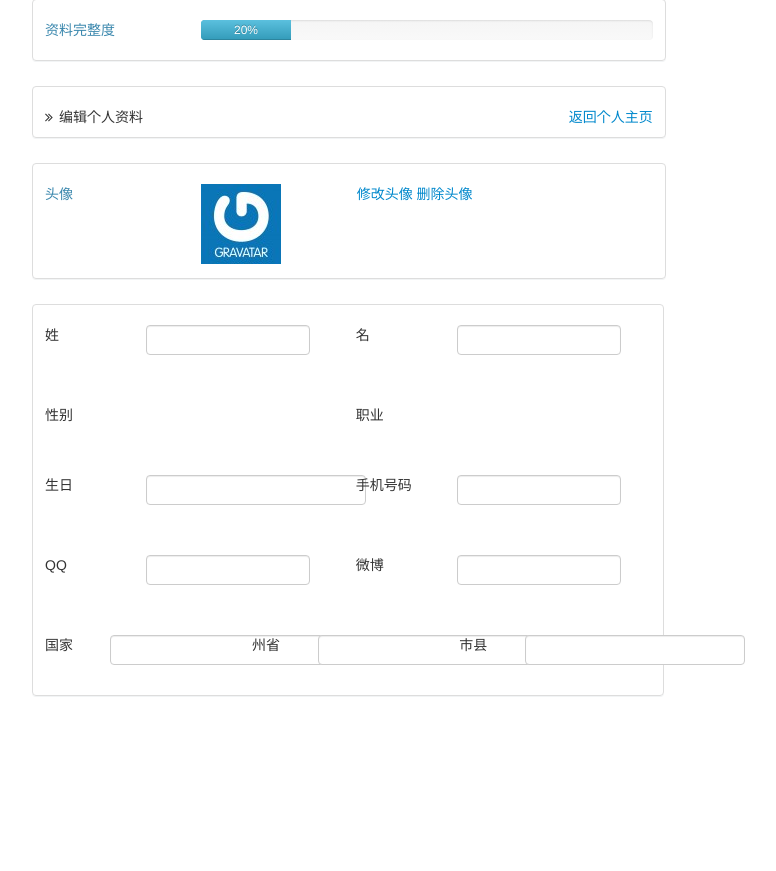
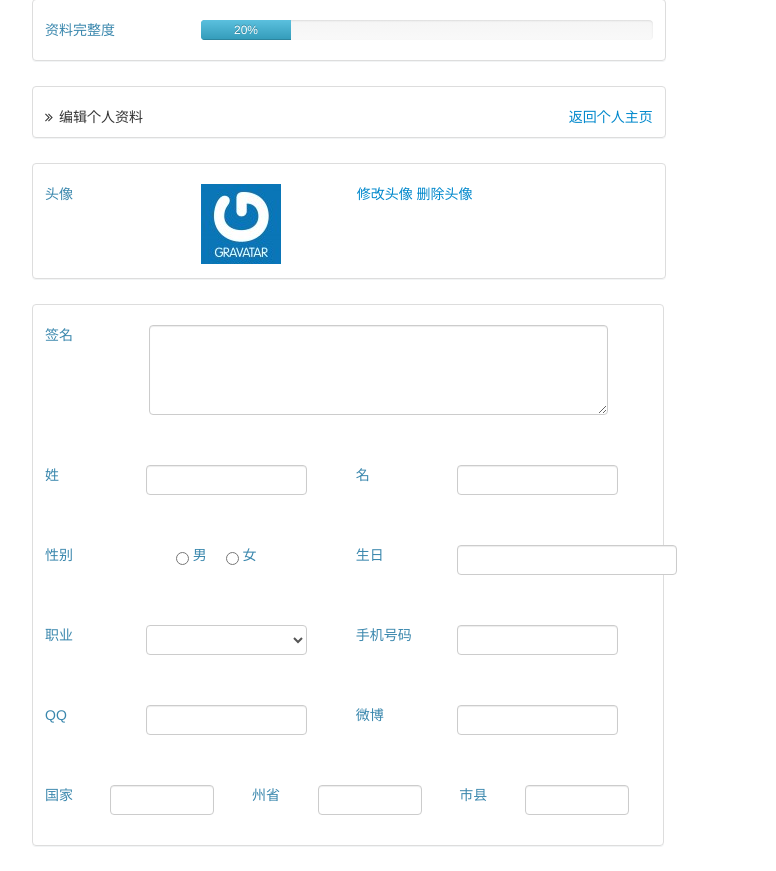
Before and after one commit to mutoulbj/BOHOO, a Django app: page /people/edit/ in a window 1280 px wide. Shown: the part 71-942 px from the top of the page, without its empty margins (128-904 px from the left). Before the commit the page ends 768 px from the top, so only its background shows below. Run offline with Django 3.2, Linux system fonts and the light colour scheme; lists and menus that the app fills with data are empty; parts of the project's set-up code (start-up, migrations or seed data) failed here and were passed over; some libraries are stand-ins or nearby versions; grey boxes are pictures that could not be loaded.

Commit message:
个人资料页面界面设计完成

```diff
--- a/Bohoo/templates/base.html
+++ b/Bohoo/templates/base.html
@@ -1,4 +1,4 @@
-{% load compress %}
+{% load compress avatar_tags %}
 <!DOCTYPE html>
 <html lang="en">
 <head>
@@ -82,6 +82,9 @@
                 <ul class="nav pull-right">
                     {% if request.user.is_authenticated %}
                         <li>
+                            <a href="">{% avatar request.user 45 %}</a>
+                        </li>
+                        <li>
                             <a href="#">{{ request.user.username }}</a>
                         </li>
                     {% else %}
--- a/User/forms.py
+++ b/User/forms.py
@@ -1,6 +1,10 @@
 #! -*- coding:utf-8 -*-
 from django import forms
+from django.forms.extras import SelectDateWidget
+
 from User.models import MyUser
+
+from User.utils import get_last_70_year_range
 
 
 class UserInfo(forms.ModelForm):
@@ -25,23 +29,24 @@
         label=u'签名',
         widget=forms.Textarea(
             attrs={
-                'class': 'input-medium'
+                'class': 'span11',
+                'rows': '4',
             }
         )
     )
     job = forms.ChoiceField(
         label=u'职业',
         widget=forms.Select(
-            # attrs={
-            #     'class': ''
-            # }
+            attrs={
+                'class': 'span10'
+            }
         )
     )
     first_name = forms.CharField(
         label=u'名',
         widget=forms.TextInput(
             attrs={
-                'class': 'input-medium'
+                'class': 'span10'
             }
         )
     )
@@ -49,7 +54,7 @@
         label=u'姓',
         widget=forms.TextInput(
             attrs={
-                'class': 'input-medium'
+                'class': 'span10'
             }
         )
     )
@@ -57,14 +62,17 @@
         label=u'性别',
         choices=SEX_CHOICES,
         widget=forms.RadioSelect(
-
+            attrs={
+                'class': 'text-info'
+            }
         )
     )
-    birthday = forms.DateField(
+    birthday = forms.DateTimeField(
         label=u'生日',
-        widget=forms.DateInput(
+        widget=SelectDateWidget(
+            years=get_last_70_year_range(),
             attrs={
-                'class': ''
+                'class': 'span10'
             }
         )
     )
@@ -72,7 +80,7 @@
         label=u'国家',
         widget=forms.TextInput(
             attrs={
-                'class': ''
+                'class': 'input-small'
             }
         )
     )
@@ -80,7 +88,7 @@
         label=u'州省',
         widget=forms.TextInput(
             attrs={
-                'class': ''
+                'class': 'input-small'
             }
         )
     )
@@ -88,7 +96,7 @@
         label=u'市县',
         widget=forms.TextInput(
             attrs={
-                'class': ''
+                'class': 'input-small'
             }
         )
     )
@@ -96,7 +104,7 @@
         label=u'QQ',
         widget=forms.TextInput(
             attrs={
-                'class': 'input-medium'
+                'class': 'span10'
             }
         )
     )
@@ -104,7 +112,7 @@
         label=u'微博',
         widget=forms.TextInput(
             attrs={
-                'class': 'input-medium'
+                'class': 'span10'
             }
         )
     )
@@ -112,10 +120,12 @@
         label=u'手机号码',
         widget=forms.TextInput(
             attrs={
-                'class': 'input-medium'
+                'class': 'span10'
             }
         )
     )
 
     class Meta:
         model = MyUser
+        fields = ('sign', 'job', 'first_name', 'last_name', 'sex', 'birthday', 'country', 'state', 'city', 'qq',
+                  'weibo', 'phone_number')
--- a/User/models.py
+++ b/User/models.py
@@ -8,6 +8,7 @@
 from django.template.loader import render_to_string
 from django.utils import timezone
 from django.contrib.auth.models import BaseUserManager, AbstractBaseUser, PermissionsMixin
+
 
 
 class MyUserManager(BaseUserManager):
@@ -27,7 +28,6 @@
         )
         user.set_password(password)
         user.save(using=self._db)
-        print 123, user
         return user
 
     # 创建超级用户
--- a/User/templates/people/edit.html
+++ b/User/templates/people/edit.html
@@ -20,6 +20,14 @@
     }
     .avatar img{
         padding-bottom: 14px;
+    }
+    .sex ul{
+        list-style-type: none;
+    }
+    .sex ul li{
+        display: inline-block;
+        margin-left: 5px;
+        margin-right: 10px;
     }
     </style>
 {% endblock %}
@@ -68,10 +76,25 @@
     <div class="profile-box">
         <div class="profile-box-module">
             <div class="row-fluid">
+                <div class="span12">
+                    <div class="row-fluid">
+                        <div class="span2">
+                            <span class="text-info">{{ form.sign.label }}</span>
+                        </div>
+                        <div class="span10">
+                            {{ form.sign }}
+                        </div>
+                    </div>
+                </div>
+            </div>
+        </div>
+
+        <div class="profile-box-module">
+            <div class="row-fluid">
                 <div class="span6">
                     <div class="row-fluid">
                         <div class="span4">
-                            {{ form.last_name.label }}
+                            <span class="text-info">{{ form.last_name.label }}</span>
                         </div>
                         <div class="span8">
                             {{ form.last_name }}
@@ -81,7 +104,7 @@
                 <div class="span6">
                     <div class="row-fluid">
                         <div class="span4">
-                            {{ form.first_name.label }}
+                            <span class="text-info">{{ form.first_name.label }}</span>
                         </div>
                         <div class="span8">
                             {{ form.first_name }}
@@ -96,20 +119,20 @@
                 <div class="span6">
                     <div class="row-fluid">
                         <div class="span4">
-                            {{ form.sex.label }}
+                            <span class="text-info">{{ form.sex.label }}</span>
                         </div>
-                        <div class="span8">
-{#                            {{ form.sex }}#}
+                        <div class="span8 sex">
+                            {{ form.sex }}
                         </div>
                     </div>
                 </div>
                 <div class="span6">
                     <div class="row-fluid">
                         <div class="span4">
-                            {{ form.job.label }}
+                            <span class="text-info">{{ form.birthday.label }}</span>
                         </div>
                         <div class="span8">
-{#                            {{ form.job }}#}
+                            {{ form.birthday }}
                         </div>
                     </div>
                 </div>
@@ -121,17 +144,17 @@
                 <div class="span6">
                     <div class="row-fluid">
                         <div class="span4">
-                            {{ form.birthday.label }}
+                            <span class="text-info">{{ form.job.label }}</span>
                         </div>
                         <div class="span8">
-                            {{ form.birthday }}
+                            {{ form.job }}
                         </div>
                     </div>
                 </div>
                 <div class="span6">
                     <div class="row-fluid">
                         <div class="span4">
-                            {{ form.phone_number.label }}
+                            <span class="text-info">{{ form.phone_number.label }}</span>
                         </div>
                         <div class="span8">
                             {{ form.phone_number }}
@@ -146,7 +169,7 @@
                 <div class="span6">
                     <div class="row-fluid">
                         <div class="span4">
-                            {{ form.qq.label }}
+                            <span class="text-info">{{ form.qq.label }}</span>
                         </div>
                         <div class="span8">
                             {{ form.qq }}
@@ -156,7 +179,7 @@
                 <div class="span6">
                     <div class="row-fluid">
                         <div class="span4">
-                            {{ form.weibo.label }}
+                            <span class="text-info">{{ form.weibo.label }}</span>
                         </div>
                         <div class="span8">
                             {{ form.weibo }}
@@ -171,7 +194,7 @@
                 <div class="span4">
                     <div class="row-fluid">
                         <div class="span4">
-                            {{ form.country.label }}
+                            <span class="text-info">{{ form.country.label }}</span>
                         </div>
                         <div class="span8">
                             {{ form.country }}
@@ -181,7 +204,7 @@
                 <div class="span4">
                     <div class="row-fluid">
                         <div class="span4">
-                            {{ form.state.label }}
+                            <span class="text-info">{{ form.state.label }}</span>
                         </div>
                         <div class="span8">
                             {{ form.state }}
@@ -191,7 +214,7 @@
                 <div class="span4">
                     <div class="row-fluid">
                         <div class="span4">
-                            {{ form.city.label }}
+                            <span class="text-info">{{ form.city.label }}</span>
                         </div>
                         <div class="span8">
                             {{ form.city }}
```
Also changed, not shown: User/utils.py (+42 -28 lines).
